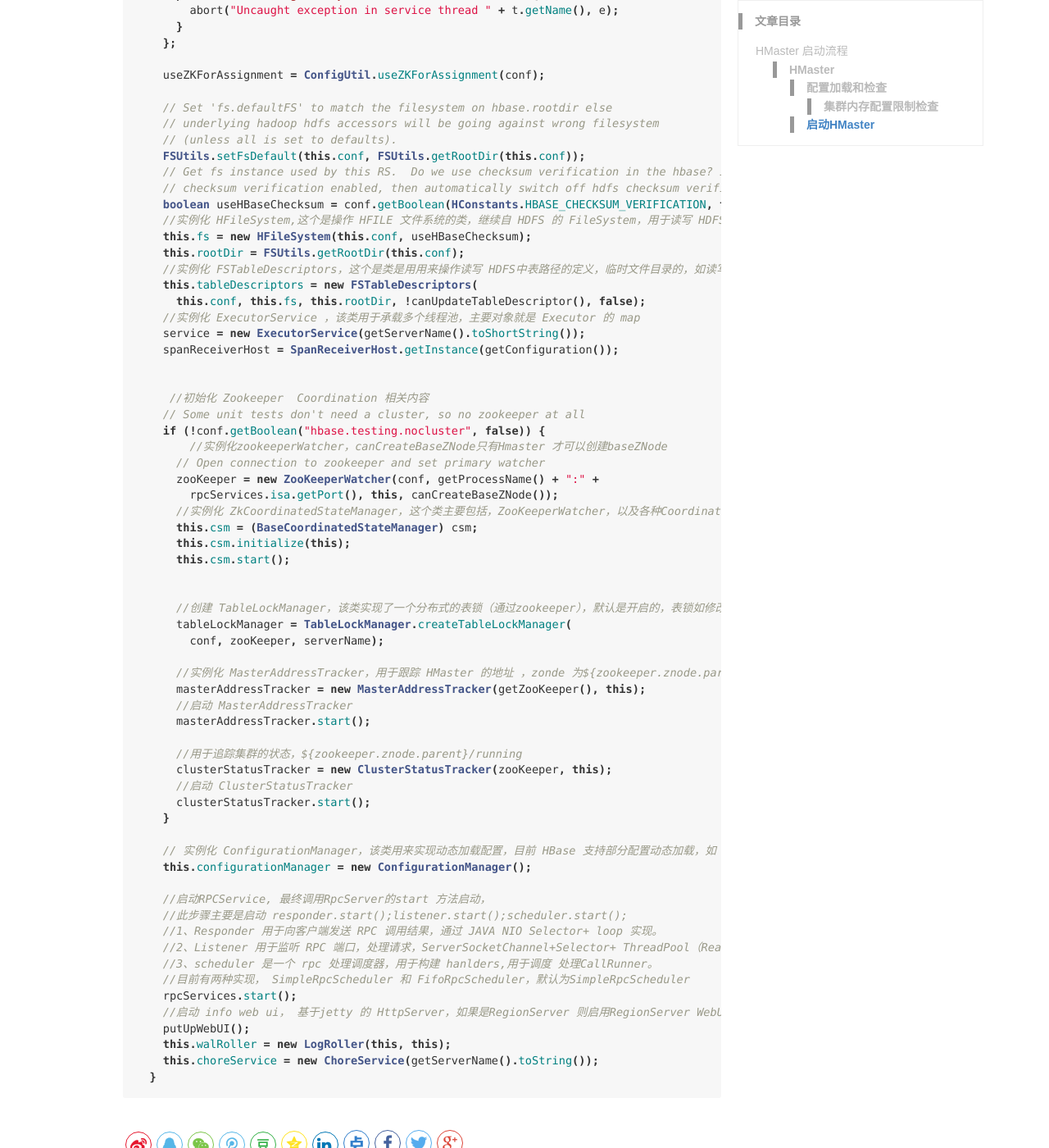
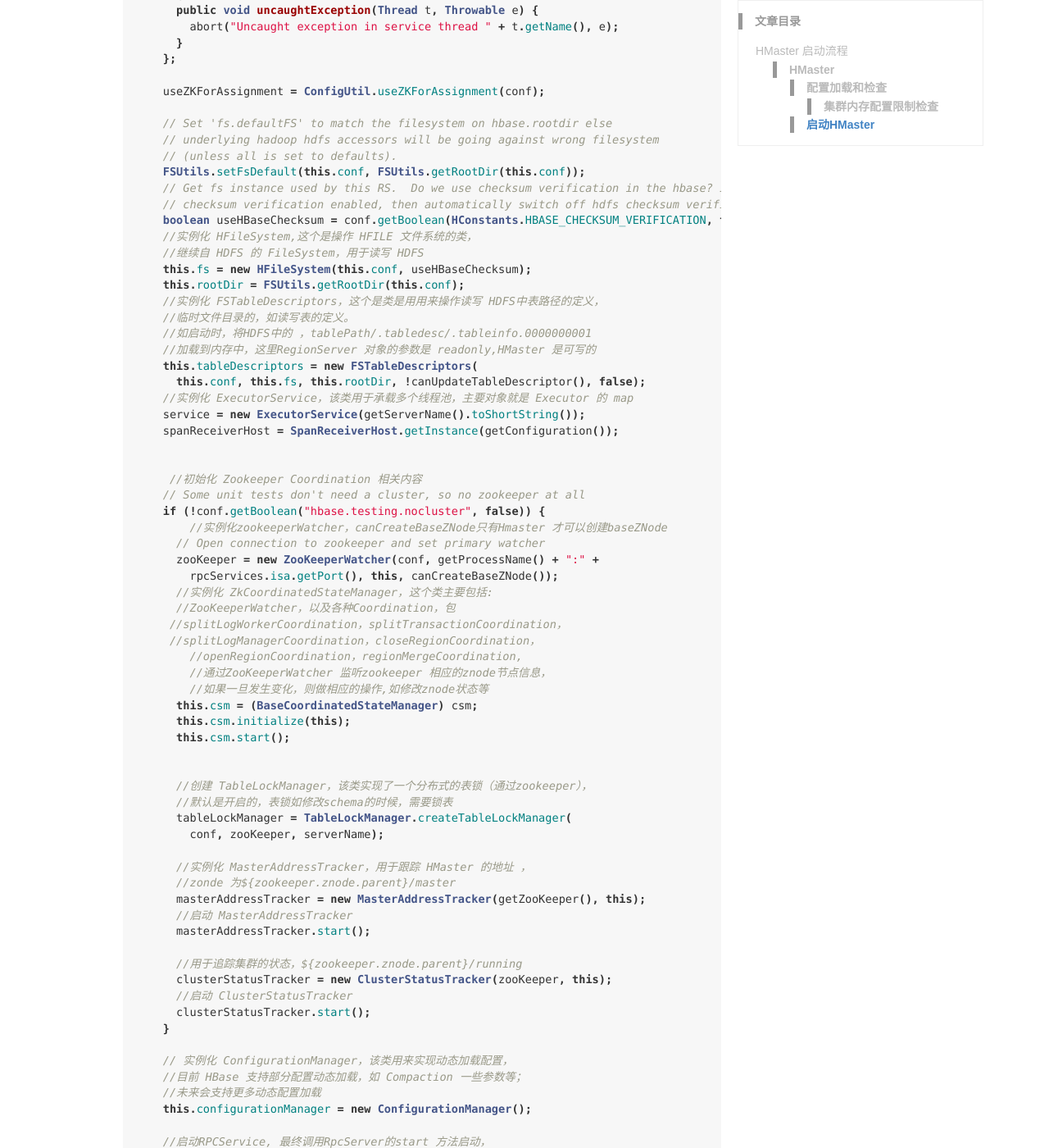
Before and after one commit to utf7/utf7.github.io, a Jekyll site: the page built from _posts/2017-08-30-hbase-hmaster-startup.md, in a window 1280 px wide and 1400 px high, scrolled down 6688 px. Shown: the whole window at 82% size. Built offline with Jekyll 4.4.1, drawn with Linux system fonts in a browser that asks for light colours; comment, search, counter and statistics services are not loaded; some of the changed text lies outside the part shown.

Commit message:
update hmaster startup

````diff
--- a/_posts/2017-08-30-hbase-hmaster-startup.md
+++ b/_posts/2017-08-30-hbase-hmaster-startup.md
@@ -147,8 +147,10 @@
 1)判断集群启动模式
 2）根据不同的默认启动
 
-HBase 集群分为 local 和 distributed 两种模式，根据 hbase.cluster.distributed 是否为 true，如果不是，则为 local模式，
-local 通常也不会使用，这里我们不关心，我们来看一下集群模式的启动代码
+HBase 集群分为 local 和 distributed 两种模式，
+根据 hbase.cluster.distributed 是否为 true，
+如果不是，则为 local模式，local 通常也不会使用，这里我们不关心，
+我们来看一下集群模式的启动代码
 startHMaster()的核心代码如下
 ```java
         CoordinatedStateManager csm =
@@ -163,21 +165,17 @@
         if(master.isAborted())
           throw new RuntimeException("HMaster Aborted");
 ```
-首先实例化 CoordinatedStateManager 这个类，这个类目前是通过 zookeeper 来实现的，用于协调管理状态相关的东西。然后实例化 HMaster，这里很重要，HMaster 继承了HRegionServer ，所以可以理解成 HMaster 也是一个特殊的RegionServer
+首先实例化 CoordinatedStateManager 这个类，这个类目前是通过 Zookeeper 来实现的，
+用于协调管理状态相关的东西。然后实例化 HMaster，这里很重要，
+HMaster 继承了 HRegionServer ，所以可以理解成 HMaster 也是一个特殊的RegionServer
 
 实例化 HMaster 代码如下
 
 
 ```java
-  public HMaster(final Configuration conf, CoordinatedStateManager csm)
-      throws IOException, KeeperException, InterruptedException {
+  public HMaster(final Configuration conf, CoordinatedStateManager csm) {
     super(conf, csm);
-    this.rsFatals = new MemoryBoundedLogMessageBuffer(
-      conf.getLong("hbase.master.buffer.for.rs.fatals", 1*1024*1024));
-
-    LOG.info("hbase.rootdir=" + FSUtils.getRootDir(this.conf) +
-      ", hbase.cluster.distributed=" + this.conf.getBoolean(HConstants.CLUSTER_DISTRIBUTED, false));
-
+    //初始化一些参数
     // Disable usage of meta replicas in the master
     this.conf.setBoolean(HConstants.USE_META_REPLICAS, false);
 
@@ -247,6 +245,8 @@
 ```
 
 
+
+
 1）首先构建执行父类的构造方法，也就是HRegionServer的构造方法
   HRegionServer 构造方法完成如下几个事情
   ```java
@@ -254,17 +254,18 @@
       throws IOException, InterruptedException {
     this.fsOk = true;
     this.conf = conf;
-    checkCodecs(this.conf);//1、检查压缩，执行压缩格式支持测试
+	//1、检查压缩，执行压缩格式支持测试
+    checkCodecs(this.conf);
     this.userProvider = UserProvider.instantiate(conf);
+    //2、初始化超级用户信息
     Superusers.initialize(conf);
-    //2、初始化超级用户信息
-    FSUtils.setupShortCircuitRead(this.conf);//3、初始化设置短路读dfs.client.read.shortcircuit.skip.checksum,hbase.regionserver.checksum.verify
-    这两个属性不能同时设置为true，设置dfs.client.read.shortcircuit.buffer.size默认值为BLOCK_SIZE*2=128K
+	//3、初始化设置短路读,这两个属性不能同时设置为true，
+    //设置dfs.client.read.shortcircuit.buffer.size默认值为BLOCK_SIZE*2=128K
+    FSUtils.setupShortCircuitRead(this.conf);dfs.client.read.shortcircuit.skip.checksum,hbase.regionserver.checksum.verify
 
+    //3、设置hbase.meta.replicas.use 为false
     // Disable usage of meta replicas in the regionserver
-    //3、设置hbase.meta.replicas.use 为false
     this.conf.setBoolean(HConstants.USE_META_REPLICAS, false);
-
 
     // Config'ed params
     //4、设置参数，1、默认重试次数，2、线程唤醒频率 3、Sleeper 线程检查频率
@@ -273,18 +274,24 @@
     this.threadWakeFrequency = conf.getInt(HConstants.THREAD_WAKE_FREQUENCY, 10 * 1000);
     this.msgInterval = conf.getInt("hbase.regionserver.msginterval", 3 * 1000);
 
-    //5、实例化Sleeper 线程，该线程用于检测进程停顿
+    //5、实例化Sleeper 线程，该线程用于检测进程停顿,
     this.sleeper = new Sleeper(this.msgInterval, this);
 
     //6、实例化NonceManager
     //nonceManager 用于处理append/increment 被客户端多次重试发送的情况
-    //HBase Client RPC提交后，如果因为服务端响应超时，则会重新发起请求直到重试或者达到重试次数失败。
-    //多次RPC 发起append/increment可能会导致被多次操作的情况。HBase的NonceManager用于处理这种情况。
-    //这个特性默认是开启的。简单来讲，ClientProtos中有两个参数nonceGroup和nonce 会携带到RPC请求中，
-    //这两个参数构成一个NonceKey，可以标记某个重复的请求，处理increment和append的时候，会拿到
-    //这个NonceKey从ServerNonceManager的nonces(ConcurrentHashMap)中判断是否存在，
-    //如果存在则判断该Operation的状态：DONT_PROCEED：已经被成功处理，不需要操作，直接忽略即可,
-    //PROCEED：已经被处理，但失败,此时需要重新执行。WAIT：还在处理，继续等待，根据处理结果来决定下一步操作。 有兴趣可以看ServerNonceManager的代码，比较简单易懂
+    //HBase Client RPC提交后，如果因为服务端响应超时，
+    //则会重新发起请求直到重试或者达到重试次数失败。
+    //多次RPC 发起append/increment可能会导致被多次操作的情况。
+    //HBase的NonceManager用于处理这种情况。这个特性默认是开启的。
+    //简单来讲，ClientProtos中有两个参数nonceGroup和nonce 会携带到RPC请求中，
+    //这两个参数构成一个NonceKey，可以标记某个重复的请求。
+    //处理increment和append的时候，会拿到这个NonceKey
+    //从ServerNonceManager的nonces(ConcurrentHashMap)中判断是否存在，
+    //如果存在则判断该Operation的状态：
+     //DONT_PROCEED：已经被成功处理，不需要操作，直接忽略即可；
+    //PROCEED：已经被处理，但失败,此时需要重新执行；
+    //WAIT：还在处理，继续等待，根据处理结果来决定下一步操作；
+    // 有兴趣可以看ServerNonceManager的代码，比较简单易懂
     boolean isNoncesEnabled = conf.getBoolean(HConstants.HBASE_RS_NONCES_ENABLED, true);
     this.nonceManager = isNoncesEnabled ? new ServerNonceManager(this.conf) : null;
 
@@ -345,35 +352,47 @@
     // Get fs instance used by this RS.  Do we use checksum verification in the hbase? If hbase
     // checksum verification enabled, then automatically switch off hdfs checksum verification.
     boolean useHBaseChecksum = conf.getBoolean(HConstants.HBASE_CHECKSUM_VERIFICATION, true);
-    //实例化 HFileSystem,这个是操作 HFILE 文件系统的类，继续自 HDFS 的 FileSystem，用于读写 HDFS
+    //实例化 HFileSystem,这个是操作 HFILE 文件系统的类，
+    //继续自 HDFS 的 FileSystem，用于读写 HDFS
     this.fs = new HFileSystem(this.conf, useHBaseChecksum);
     this.rootDir = FSUtils.getRootDir(this.conf);
-    //实例化 FSTableDescriptors，这个是类是用用来操作读写 HDFS中表路径的定义，临时文件目录的，如读写表的定义。如启动时，将HDFS中的 ，tablePath/.tabledesc/.tableinfo.0000000001 加载到内存中，这里RegionServer 对象的参数是 readonly,HMaster 是可写的
+    //实例化 FSTableDescriptors，这个是类是用用来操作读写 HDFS中表路径的定义，
+    //临时文件目录的，如读写表的定义。
+    //如启动时，将HDFS中的 ，tablePath/.tabledesc/.tableinfo.0000000001
+    //加载到内存中，这里RegionServer 对象的参数是 readonly,HMaster 是可写的
     this.tableDescriptors = new FSTableDescriptors(
       this.conf, this.fs, this.rootDir, !canUpdateTableDescriptor(), false);
-    //实例化 ExecutorService ，该类用于承载多个线程池，主要对象就是 Executor 的 map
+    //实例化 ExecutorService，该类用于承载多个线程池，主要对象就是 Executor 的 map
     service = new ExecutorService(getServerName().toShortString());
     spanReceiverHost = SpanReceiverHost.getInstance(getConfiguration());
 
 
-     //初始化 Zookeeper  Coordination 相关内容
+     //初始化 Zookeeper Coordination 相关内容
     // Some unit tests don't need a cluster, so no zookeeper at all
     if (!conf.getBoolean("hbase.testing.nocluster", false)) {
         //实例化zookeeperWatcher，canCreateBaseZNode只有Hmaster 才可以创建baseZNode
       // Open connection to zookeeper and set primary watcher
       zooKeeper = new ZooKeeperWatcher(conf, getProcessName() + ":" +
         rpcServices.isa.getPort(), this, canCreateBaseZNode());
-      //实例化 ZkCoordinatedStateManager，这个类主要包括，ZooKeeperWatcher，以及各种Coordination，包括splitLogWorkerCoordination，splitTransactionCoordination，splitLogManagerCoordination，closeRegionCoordination，openRegionCoordination，regionMergeCoordination,通过ZooKeeperWatcher 监听zookeeper 相应的znode节点信息，如果一旦发生变化，则做相应的操作,如修改znode状态等
+      //实例化 ZkCoordinatedStateManager，这个类主要包括:
+      //ZooKeeperWatcher，以及各种Coordination，包
+     //splitLogWorkerCoordination，splitTransactionCoordination，
+     //splitLogManagerCoordination，closeRegionCoordination，
+	//openRegionCoordination，regionMergeCoordination,
+	//通过ZooKeeperWatcher 监听zookeeper 相应的znode节点信息，
+	//如果一旦发生变化，则做相应的操作,如修改znode状态等
       this.csm = (BaseCoordinatedStateManager) csm;
       this.csm.initialize(this);
       this.csm.start();
 
 
-      //创建 TableLockManager，该类实现了一个分布式的表锁（通过zookeeper），默认是开启的，表锁如修改schema的时候，需要锁表
+      //创建 TableLockManager，该类实现了一个分布式的表锁（通过zookeeper），
+      //默认是开启的，表锁如修改schema的时候，需要锁表
       tableLockManager = TableLockManager.createTableLockManager(
         conf, zooKeeper, serverName);
 
-      //实例化 MasterAddressTracker，用于跟踪 HMaster 的地址 ，zonde 为${zookeeper.znode.parent}/master
+      //实例化 MasterAddressTracker，用于跟踪 HMaster 的地址 ，
+      //zonde 为${zookeeper.znode.parent}/master
       masterAddressTracker = new MasterAddressTracker(getZooKeeper(), this);
       //启动 MasterAddressTracker
       masterAddressTracker.start();
@@ -384,19 +403,53 @@
       clusterStatusTracker.start();
     }
 
-    // 实例化 ConfigurationManager，该类用来实现动态加载配置，目前 HBase 支持部分配置动态加载，如 compaction 一些参数等；未来会支持更多动态配置加载
+    // 实例化 ConfigurationManager，该类用来实现动态加载配置，
+    //目前 HBase 支持部分配置动态加载，如 Compaction 一些参数等；
+    //未来会支持更多动态配置加载
     this.configurationManager = new ConfigurationManager();
 
     //启动RPCService, 最终调用RpcServer的start 方法启动，
-    //此步骤主要是启动 responder.start();listener.start();scheduler.start();
-    //1、Responder 用于向客户端发送 RPC 调用结果，通过 JAVA NIO Selector+ loop 实现。
-    //2、Listener 用于监听 RPC 端口，处理请求，ServerSocketChannel+Selector+ ThreadPool（Reader)实现
+    //此步骤主要是启动 responder、listener、scheduler 的 start()方法;
+    //1)、Responder 用于向客户端发送 RPC 调用结果，
+    //通过 JAVA NIO Selector+ loop 实现。
+    //2、Listener 用于监听 RPC 端口，处理请求，
+    // ServerSocketChannel+Selector+ ThreadPool（Reader)实现
     //3、scheduler 是一个 rpc 处理调度器，用于构建 hanlders,用于调度 处理CallRunner。
-    //目前有两种实现， SimpleRpcScheduler 和 FifoRpcScheduler，默认为SimpleRpcScheduler
+    //目前有两种实现， SimpleRpcScheduler 和 FifoRpcScheduler，
+    //默认为SimpleRpcScheduler
     rpcServices.start();
-    //启动 info web ui， 基于jetty 的 HttpServer，如果是RegionServer 则启用RegionServer WebUI，如果是 HMaster 则启动 HMaster WEBUI
+    //启动 info web ui， 基于jetty 的 HttpServer，
+    //如果是RegionServer 则启用RegionServer WebUI
+    //如果是 HMaster 则启动 HMaster WEBUI
     putUpWebUI();
     this.walRoller = new LogRoller(this, this);
     this.choreService = new ChoreService(getServerName().toString());
   }
   ```
+
+```java
+初始化参数部分
+//用于打印FATAL错误
+ this.rsFatals = new MemoryBoundedLogMessageBuffer(
+      conf.getLong("hbase.master.buffer.for.rs.fatals", 1*1024*1024));
+	//meta replicas 设置为 false
+    // Disable usage of meta replicas in the master
+    this.conf.setBoolean(HConstants.USE_META_REPLICAS, false);
+    //初始化修改一些 replication 相关的参数，目前是hbase.master.logcleaner.plugins ，master 清理 WAL 的插件
+    Replication.decorateMasterConfiguration(this.conf);
+
+     //不知道什么意思。。。
+    // Hack! Maps DFSClient => Master for logs.  HDFS made this
+    // config param for task trackers, but we can piggyback off of it.
+    if (this.conf.get("mapreduce.task.attempt.id") == null) {
+      this.conf.set("mapreduce.task.attempt.id", "hb_m_" + this.serverName.toString());
+    }
+     //配置是否检查压缩支持
+    // should we check the compression codec type at master side, default true, HBASE-6370
+    this.masterCheckCompression = conf.getBoolean("hbase.master.check.compression", true);
+    //配置是否检查加密支持
+    // should we check encryption settings at master side, default true
+    this.masterCheckEncryption = conf.getBoolean("hbase.master.check.encryption", true);
+
+
+```
````
Also changed, not shown: _posts/2017-05-10-phoenix-install-guide.md (+2 -2 lines).
